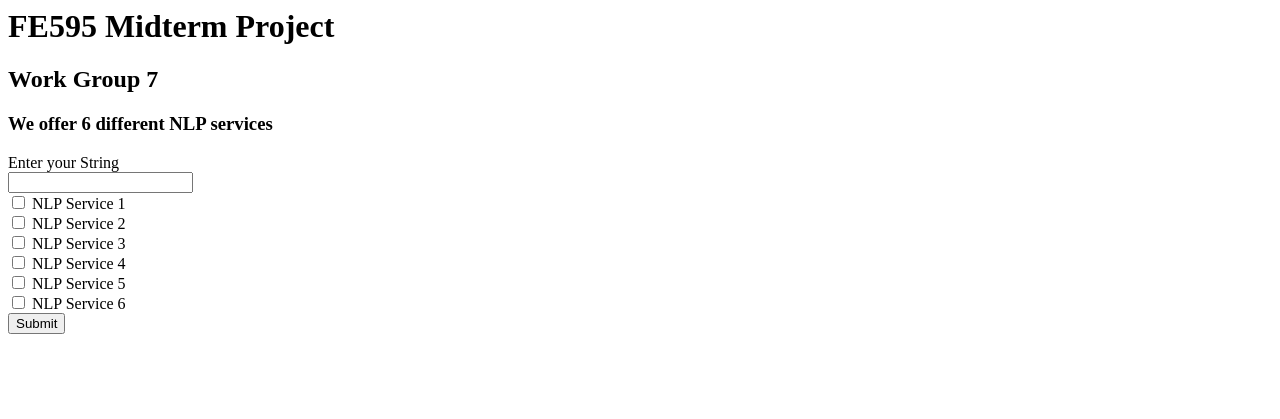
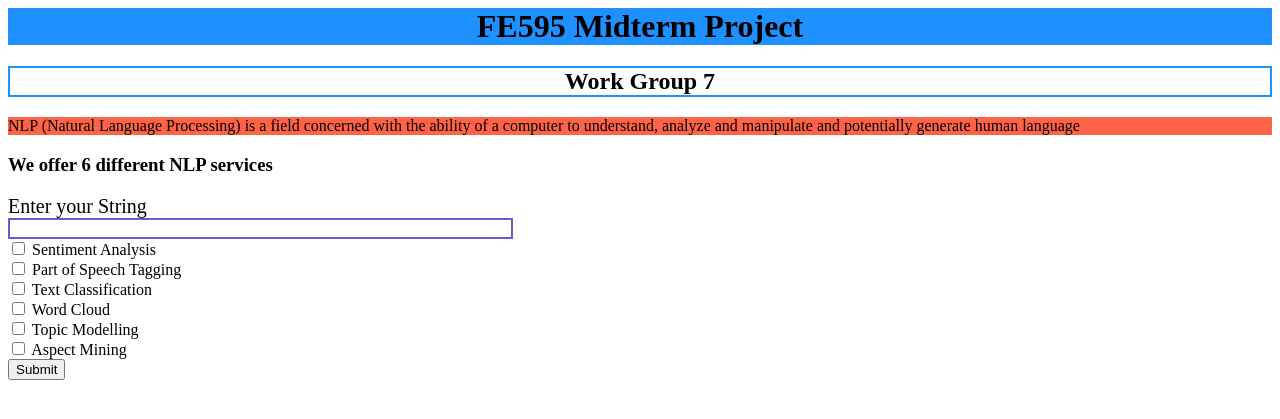
Before and after one commit to grumao/test1, a Flask app: page / in a window 1280 px wide. Shown: the top 419 px of the page. Run offline with Flask 2, Linux system fonts and the light colour scheme.

Commit message:
Changed Display colors and font

```diff
--- a/templates/home.html
+++ b/templates/home.html
@@ -1,7 +1,14 @@
-<h1>FE595 Midterm Project</h1>
+<head>
+<style>
+h1 {text-align: center;}
+h2 {text-align: center;}
 
-<h2>Work Group 7</h2>
+</style>
+</head>
+<h1 style="background-color:DodgerBlue;" style="font-size:60px;">FE595 Midterm Project</h1>
 
+<h2 style="border:2px solid DodgerBlue;" style="font-size:30px;">Work Group 7</h2>
+<p style="background-color:Tomato;">NLP (Natural Language Processing) is a field concerned with the ability of a computer to understand, analyze and manipulate and potentially generate human language</p>
 <h3>We offer 6 different NLP services</h3>
 
 <h3 style="color:Tomato;">
@@ -11,33 +18,33 @@
 </h3>
 
 <form action="services" method="post">
-    <label for="s1">Enter your String</label>
+    <label for="s1" style="font-size:20px;">Enter your String</label>
     <br>
-    <input type="text" name="s1" value="" required>
+    <input type="text" name="s1" value="" size = 60 required style="border:2px solid SlateBlue;" >
     <br>
 
     <input type="checkbox" name="service1">
-    <label for="service1">NLP Service 1</label>
+    <label for="service1">Sentiment Analysis</label>
     <br>
 
     <input type="checkbox" name="service2">
-    <label for="service2">NLP Service 2</label>
+    <label for="service2">Part of Speech Tagging</label>
     <br>
 
     <input type="checkbox" name="service3">
-    <label for="service3">NLP Service 3</label>
+    <label for="service3">Text Classification</label>
     <br>
 
     <input type="checkbox" name="service4">
-    <label for="service4">NLP Service 4</label>
+    <label for="service4">Word Cloud</label>
     <br>
 
     <input type="checkbox" name="service5">
-    <label for="service5">NLP Service 5</label>
+    <label for="service5">Topic Modelling</label>
     <br>
 
     <input type="checkbox" name="service6">
-    <label for="service6">NLP Service 6</label>
+    <label for="service6">Aspect Mining</label>
     <br>
 
     <input type="submit" value="Submit">
```
